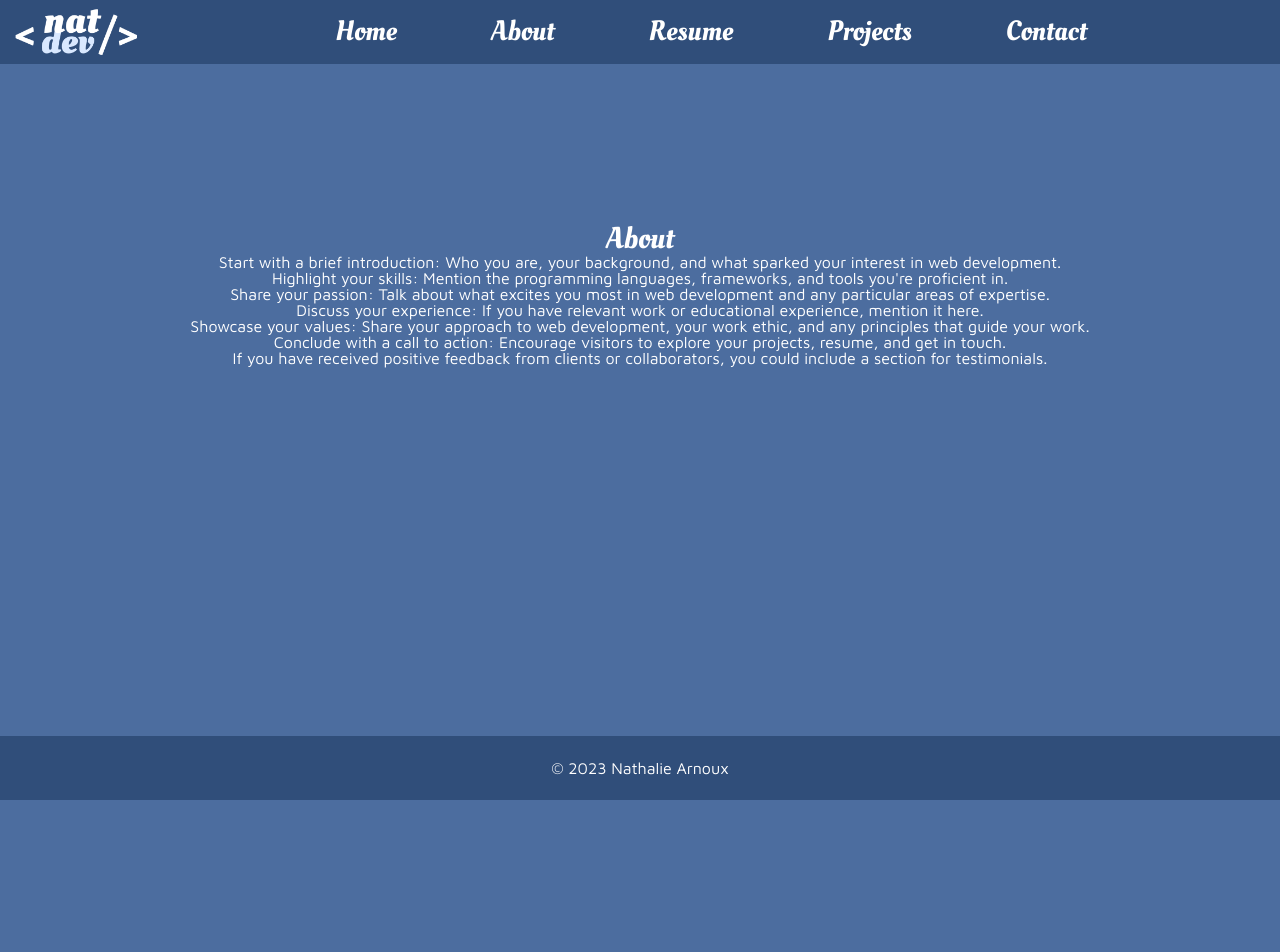
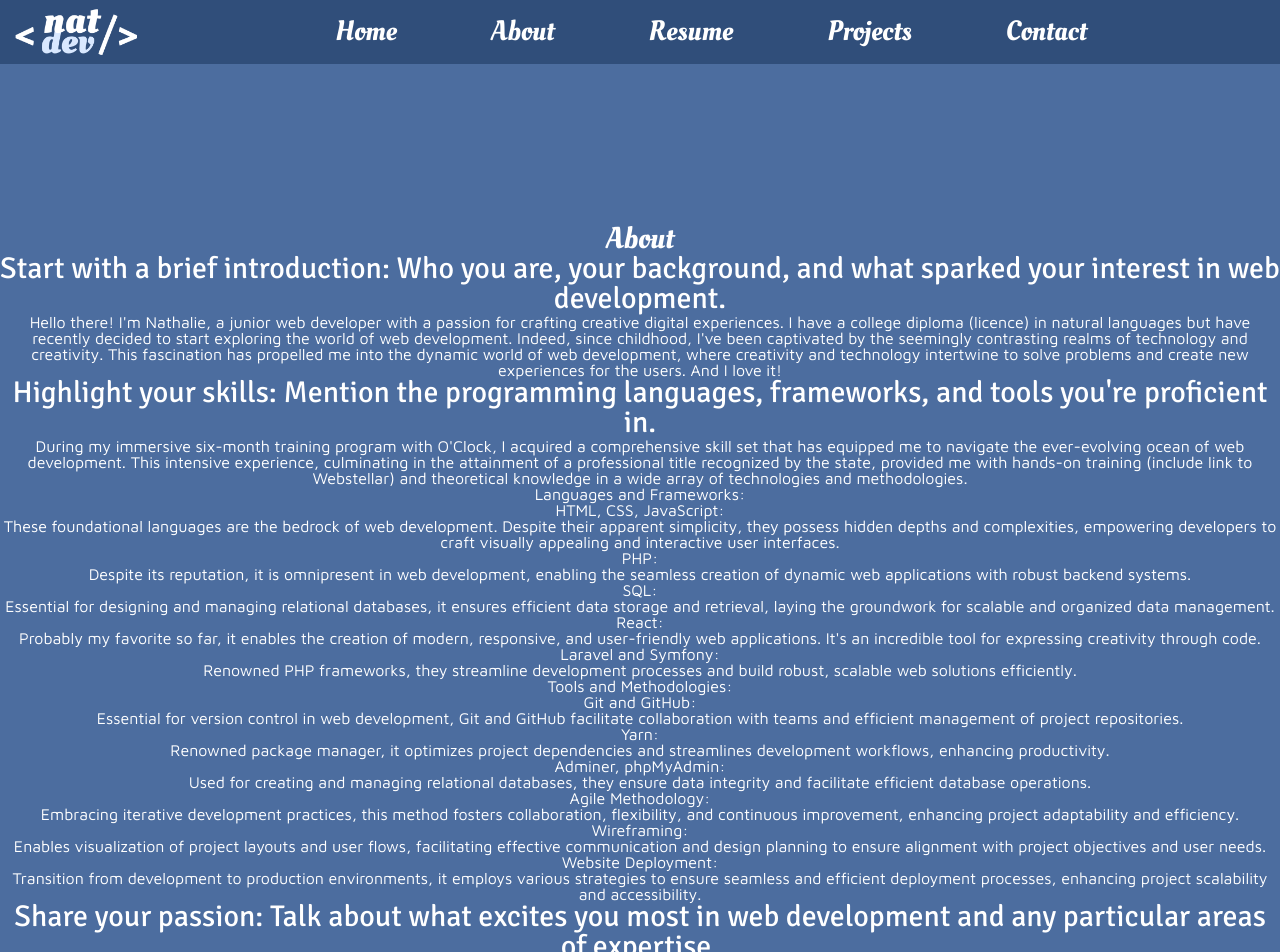
Before and after one commit to nathalieArnoux/portfolio-test, a React (Vite) app: page /about in a window 1280 px wide. Shown: the top 952 px of the page. Before the commit the page ends 800 px from the top, so only its background shows below. Built offline with nearby package versions, Linux system fonts and the light colour scheme.

Commit message:
started writing intro ans skills sections

```diff
--- a/src/components/About/About.jsx
+++ b/src/components/About/About.jsx
@@ -6,32 +6,165 @@ const About = () => {
       <h2 className="About-title">About</h2>
       <ul>
         <li>
+          <h3>
             Start with a brief introduction: Who you are, your background, and
             what sparked your interest in web development.
+          </h3>
+          <div>
+            <p>
+              Hello there! I&apos;m Nathalie, a junior web developer with a
+              passion for crafting creative digital experiences. I have a
+              college diploma (licence) in natural languages but have recently
+              decided to start exploring the world of web development. Indeed,
+              since childhood, I&apos;ve been captivated by the seemingly
+              contrasting realms of technology and creativity. This fascination
+              has propelled me into the dynamic world of web development, where
+              creativity and technology intertwine to solve problems and create
+              new experiences for the users. And I love it!
+            </p>
+          </div>
         </li>
         <li>
-          Highlight your skills: Mention the programming languages, frameworks,
-          and tools you&apos;re proficient in.
+          <h3>
+            Highlight your skills: Mention the programming languages,
+            frameworks, and tools you&apos;re proficient in.
+          </h3>
+          <div>
+            <p>
+              During my immersive six-month training program with O&apos;Clock,
+              I acquired a comprehensive skill set that has equipped me to
+              navigate the ever-evolving ocean of web development. This
+              intensive experience, culminating in the attainment of a
+              professional title recognized by the state, provided me with
+              hands-on training (include link to Webstellar) and theoretical
+              knowledge in a wide array of technologies and methodologies.
+            </p>
+            <h4>Languages and Frameworks:</h4>
+            <ul>
+              <li>
+                <h5>HTML, CSS, JavaScript:</h5>
+                <p>
+                  These foundational languages are the bedrock of web
+                  development. Despite their apparent simplicity, they possess
+                  hidden depths and complexities, empowering developers to craft
+                  visually appealing and interactive user interfaces.
+                </p>
               </li>
               <li>
+                <h5>PHP:</h5>
+                <p>
+                  Despite its reputation, it is omnipresent in web development,
+                  enabling the seamless creation of dynamic web applications
+                  with robust backend systems.
+                </p>
+              </li>
+              <li>
+                <h5>SQL:</h5>
+                <p>
+                  Essential for designing and managing relational databases, it
+                  ensures efficient data storage and retrieval, laying the
+                  groundwork for scalable and organized data management.
+                </p>
+              </li>
+              <li>
+                <h5>React:</h5>
+                <p>
+                  Probably my favorite so far, it enables the creation of
+                  modern, responsive, and user-friendly web applications.
+                  It&apos;s an incredible tool for expressing creativity through
+                  code.
+                </p>
+              </li>
+              <li>
+                <h5>Laravel and Symfony:</h5>
+                <p>
+                  Renowned PHP frameworks, they streamline development processes
+                  and build robust, scalable web solutions efficiently.
+                </p>
+              </li>
+            </ul>
+            <h4>Tools and Methodologies:</h4>
+            <ul>
+              <li>
+                <h5>Git and GitHub:</h5>
+                <p>
+                  Essential for version control in web development, Git and
+                  GitHub facilitate collaboration with teams and efficient
+                  management of project repositories.
+                </p>
+              </li>
+              <li>
+                <h5>Yarn:</h5>
+                <p>
+                  Renowned package manager, it optimizes project dependencies
+                  and streamlines development workflows, enhancing productivity.
+                </p>
+              </li>
+              <li>
+                <h5>Adminer, phpMyAdmin:</h5>
+                <p>
+                  Used for creating and managing relational databases, they
+                  ensure data integrity and facilitate efficient database
+                  operations.
+                </p>
+              </li>
+              <li>
+                <h5>Agile Methodology:</h5>
+                <p>
+                  Embracing iterative development practices, this method fosters
+                  collaboration, flexibility, and continuous improvement,
+                  enhancing project adaptability and efficiency.
+                </p>
+              </li>
+              <li>
+                <h5>Wireframing:</h5>
+                <p>
+                  Enables visualization of project layouts and user flows,
+                  facilitating effective communication and design planning to
+                  ensure alignment with project objectives and user needs.
+                </p>
+              </li>
+              <li>
+                <h5>Website Deployment:</h5>
+                <p>
+                  Transition from development to production environments, it
+                  employs various strategies to ensure seamless and efficient
+                  deployment processes, enhancing project scalability and
+                  accessibility.
+                </p>
+              </li>
+            </ul>
+          </div>
+        </li>
+        <li>
+          <h3>
             Share your passion: Talk about what excites you most in web
             development and any particular areas of expertise.
+          </h3>
         </li>
         <li>
+          <h3>
             Discuss your experience: If you have relevant work or educational
             experience, mention it here.
+          </h3>
         </li>
         <li>
+          <h3>
             Showcase your values: Share your approach to web development, your
             work ethic, and any principles that guide your work.
+          </h3>
         </li>
         <li>
+          <h3>
             Conclude with a call to action: Encourage visitors to explore your
             projects, resume, and get in touch.
+          </h3>
         </li>
         <li>
-          If you have received positive feedback from clients or collaborators,
-          you could include a section for testimonials.
+          <h3>
+            If you have received positive feedback from clients or
+            collaborators, you could include a section for testimonials.
+          </h3>
         </li>
       </ul>
     </div>
```
Lines whose indentation alone changed are shown as unchanged.
